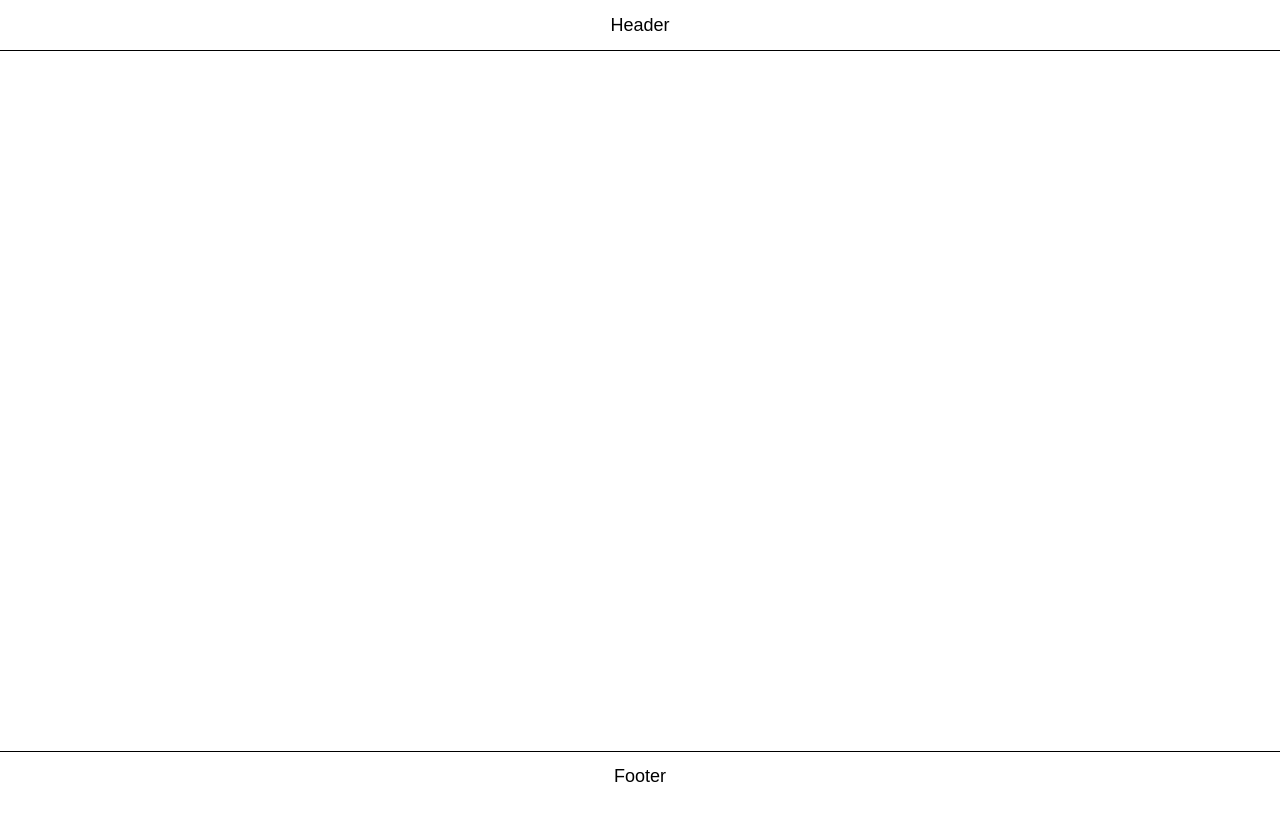
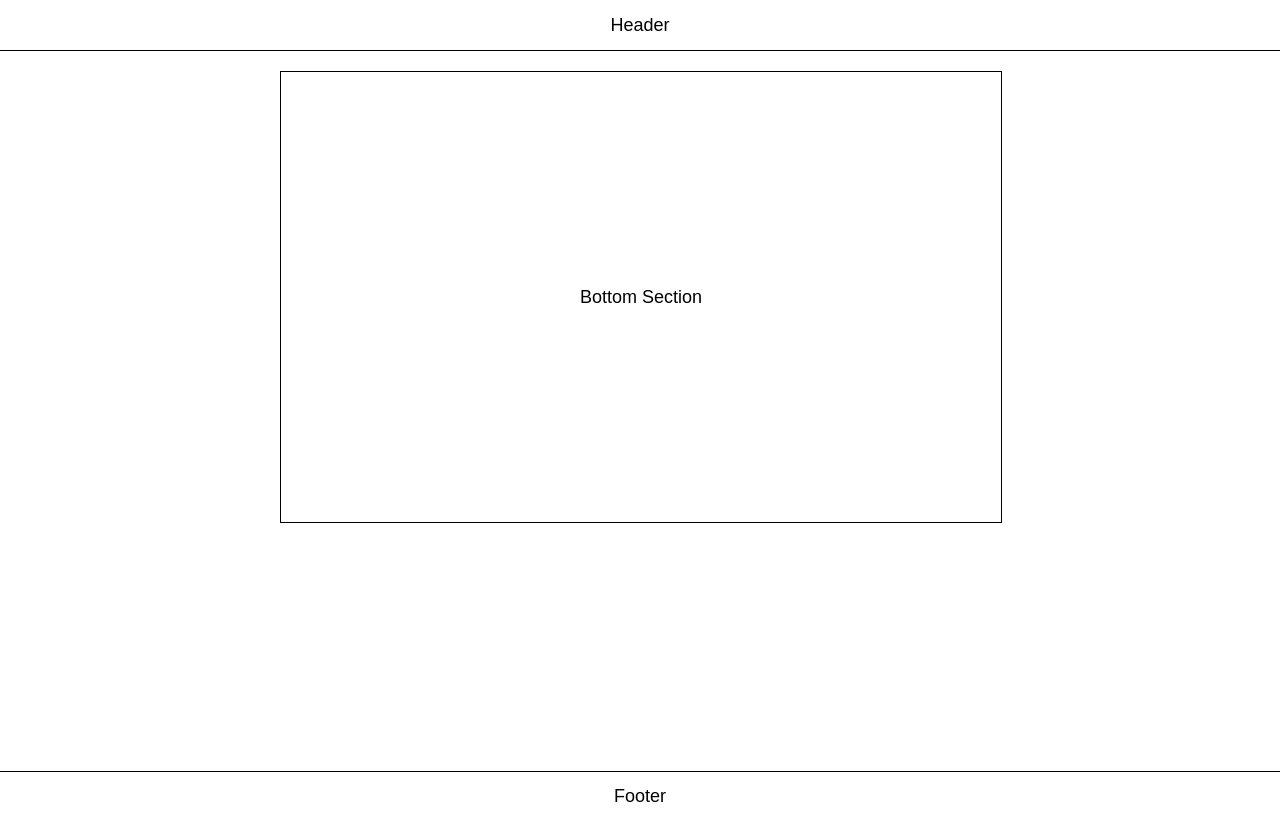
Before and after one commit to ooloo-io/github-flow-Saket-Kumar-Singh, a website: page src/index.html in a window 1280 px wide. Drawn offline with nearby package versions, Linux system fonts and the light colour scheme.

Commit message:
Bottom Section

```diff
--- a/src/index.html
+++ b/src/index.html
@@ -16,7 +16,11 @@
   <header class = "header">
     Header
   </header>
-  <main class = "content"></main>
+  <main class = "content">
+    <section class = "section">
+      Bottom Section
+    </section>
+  </main>
   <footer class = "footer">
     Footer
   </footer>
--- a/src/styles.css
+++ b/src/styles.css
@@ -12,7 +12,6 @@ body {
 }
 
 .footer {
-
   height: 49px;
   display: flex;
   justify-content: center;
@@ -22,4 +21,16 @@ body {
 
 .content{
   min-height : calc(100vh - 100px);
+  width: 720px;
+  margin: auto;
 }
+
+.section{
+  height: 450px;
+  width: 100%;
+  margin-top: 20px;
+  display: flex;
+  justify-content: center;
+  align-items: center;
+  border: 1px solid black;
+}
```
